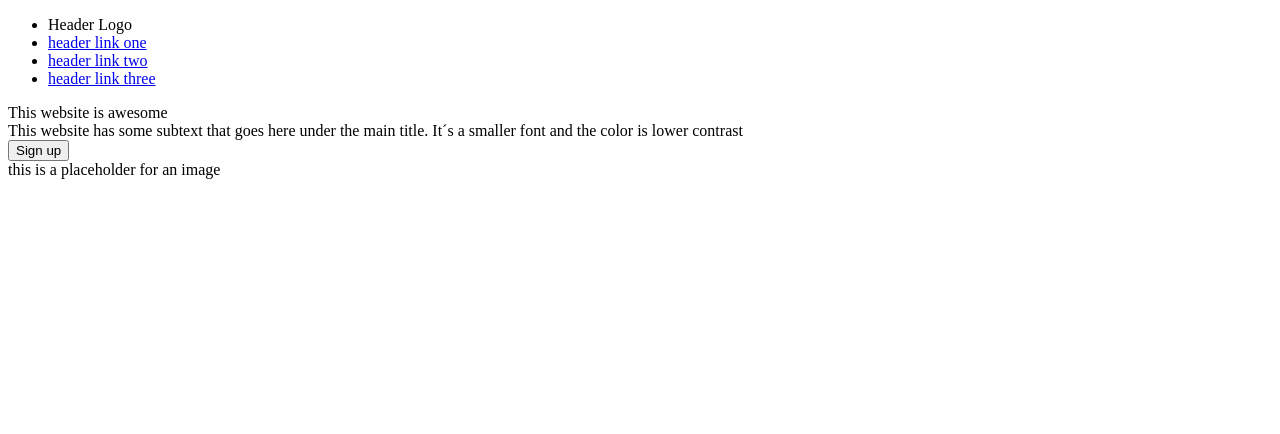
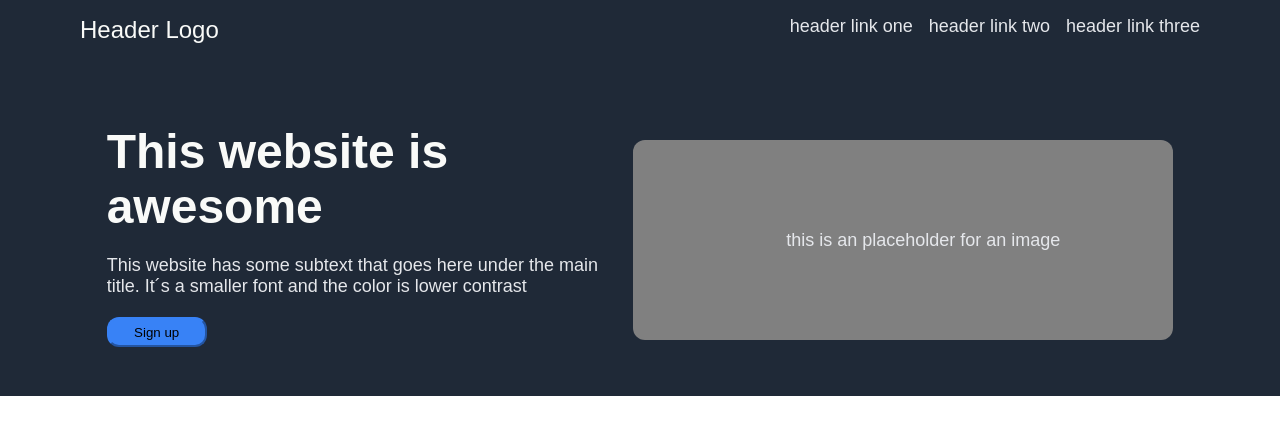
Before and after one commit to Krypto187/FirstWebsite, a plain HTML site: page index.html in a window 1280 px wide. Drawn offline with Linux system fonts and the light colour scheme.

Commit message:
Navbar styling done

```diff
--- a/index.html
+++ b/index.html
@@ -11,19 +11,23 @@
 
 <body>
     <!--Lets start with the Navbar-->
-    <div class="hero">
+    <div class="hero-nav">
         <ul class="navbar">
             <li class="logo">Header Logo</li>
-            <li><a href="#">header link one</a></li>
-            <li><a href="#">header link two</a></li>
-            <li><a href="#">header link three</a></li>
+            <li><a class="text" href="#">header link one</a></li>
+            <li><a class="text" href="#">header link two</a></li>
+            <li><a class="text" href="#">header link three</a></li>
         </ul>
-        <div class="main">
-            <div>This website is awesome</div>
-            <div>This website has some subtext that goes here under the main title. It´s a smaller font and the color is lower contrast</div>
-            <button>Sign up</button>
-        </div>
-        <div>this is a placeholder for an image</div>
+    </div>
+    <div class="hero-main">
+        <ul class="container">
+            <li class="main-text">This website is awesome</li>
+            <li class="subtext text">This website has some subtext that goes here under the main title. It´s a smaller font and the color is lower contrast</li>
+            <button class="btn">Sign up</button>
+        </ul>
+        <ul class="placeholder">
+            <div class="text">this is an placeholder for an image</div>
+        </ul>
     </div>
 </body>
 
--- a/style.css
+++ b/style.css
@@ -0,0 +1,111 @@
+/*********************************************************************
+*
+Theme Name: My first Homepage
+Theme URI:
+Description: My first Homepage
+Version: 1.0
+Author: Rene B.
+License: none
+Tags:
+*
+*********************************************************************/
+
+
+/*Basis Element Styling */
+
+body {
+    display: flex;
+    flex-direction: column;
+    font-family: Arial;
+    margin: 0px;
+    padding: 0px;
+}
+
+ul {
+    list-style-type: none;
+}
+
+a {
+    text-decoration: none;
+}
+
+
+/*Hero List Styling*/
+
+.hero-nav {
+    padding: 16px 80px 80px 80px;
+    background-color: #1f2937;
+}
+
+.navbar {
+    display: flex;
+    flex: 1;
+    justify-content: space-between;
+    padding: 0px;
+    padding-bottom: 0px;
+    margin: 0px;
+    gap: 16px
+}
+
+.logo {
+    display: flex;
+    flex: 1;
+    color: #f9faf8;
+    font-size: 24px;
+}
+
+.text {
+    display: flex;
+    font-size: 18px;
+    color: #e5e7eb;
+}
+
+
+/*Hero Main Style*/
+
+.hero-main {
+    background-color: #1f2937;
+    justify-content: space-evenly;
+    padding-left: 80px;
+    padding-bottom: 40px;
+    display: flex;
+}
+
+.container {
+    display: flex;
+    margin: 0px;
+    padding: 0px;
+    width: 500px;
+    flex-wrap: wrap;
+    gap: 12px;
+}
+
+.main-text {
+    display: flex;
+    flex: 1;
+    font-size: 48px;
+    color: #f9faf8;
+    font-weight: bolder;
+}
+
+.btn {
+    display: flex;
+    justify-content: center;
+    align-items: center;
+    width: 100px;
+    height: 30px;
+    background-color: #3882f6;
+    border-color: #3882f6;
+    border-radius: 12px;
+}
+
+.placeholder {
+    display: flex;
+    background-color: gray;
+    width: 500px;
+    height: 200px;
+    justify-content: center;
+    align-items: center;
+    border-radius: 12px;
+    margin-right: 80px;
+}
```
